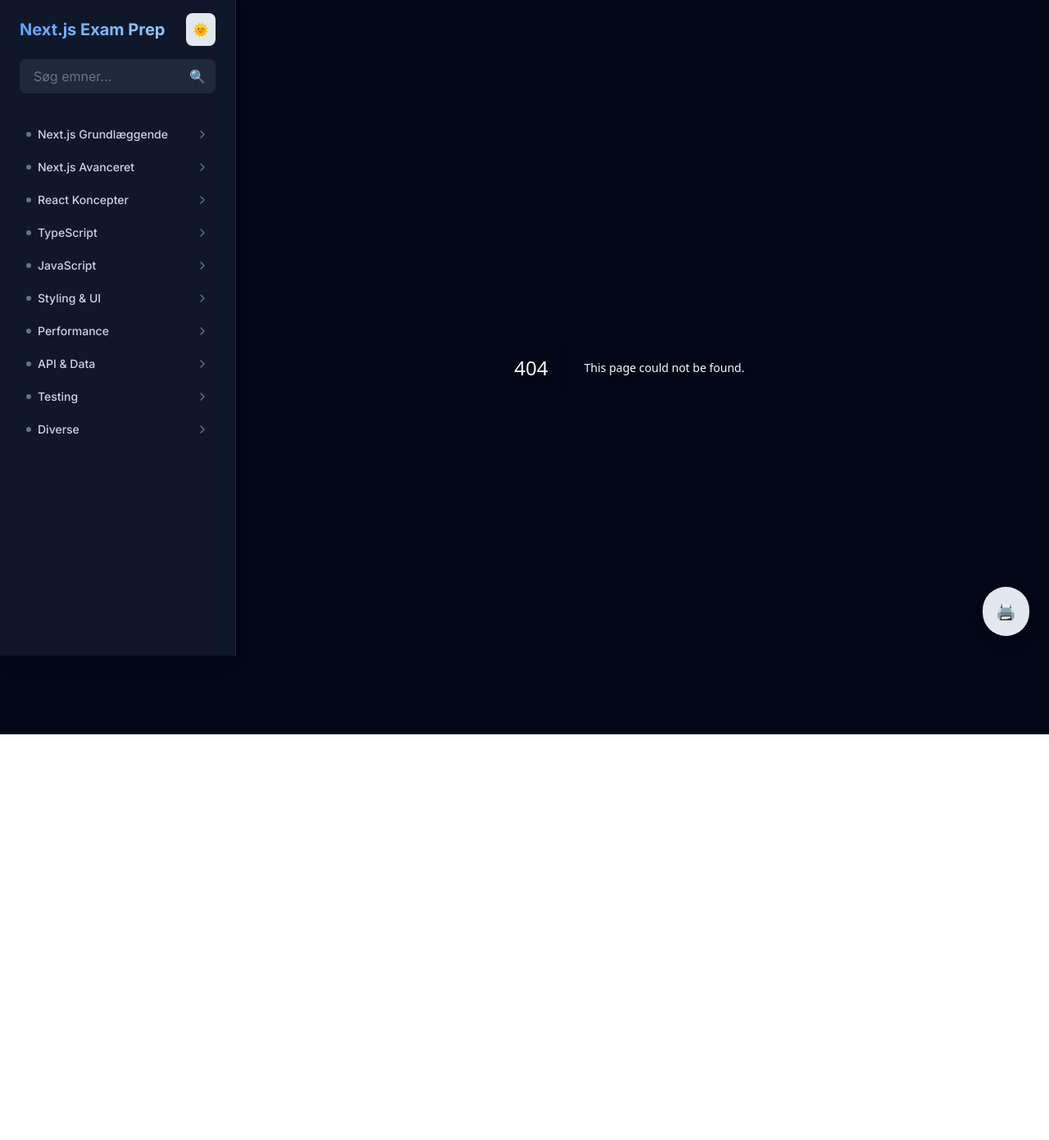
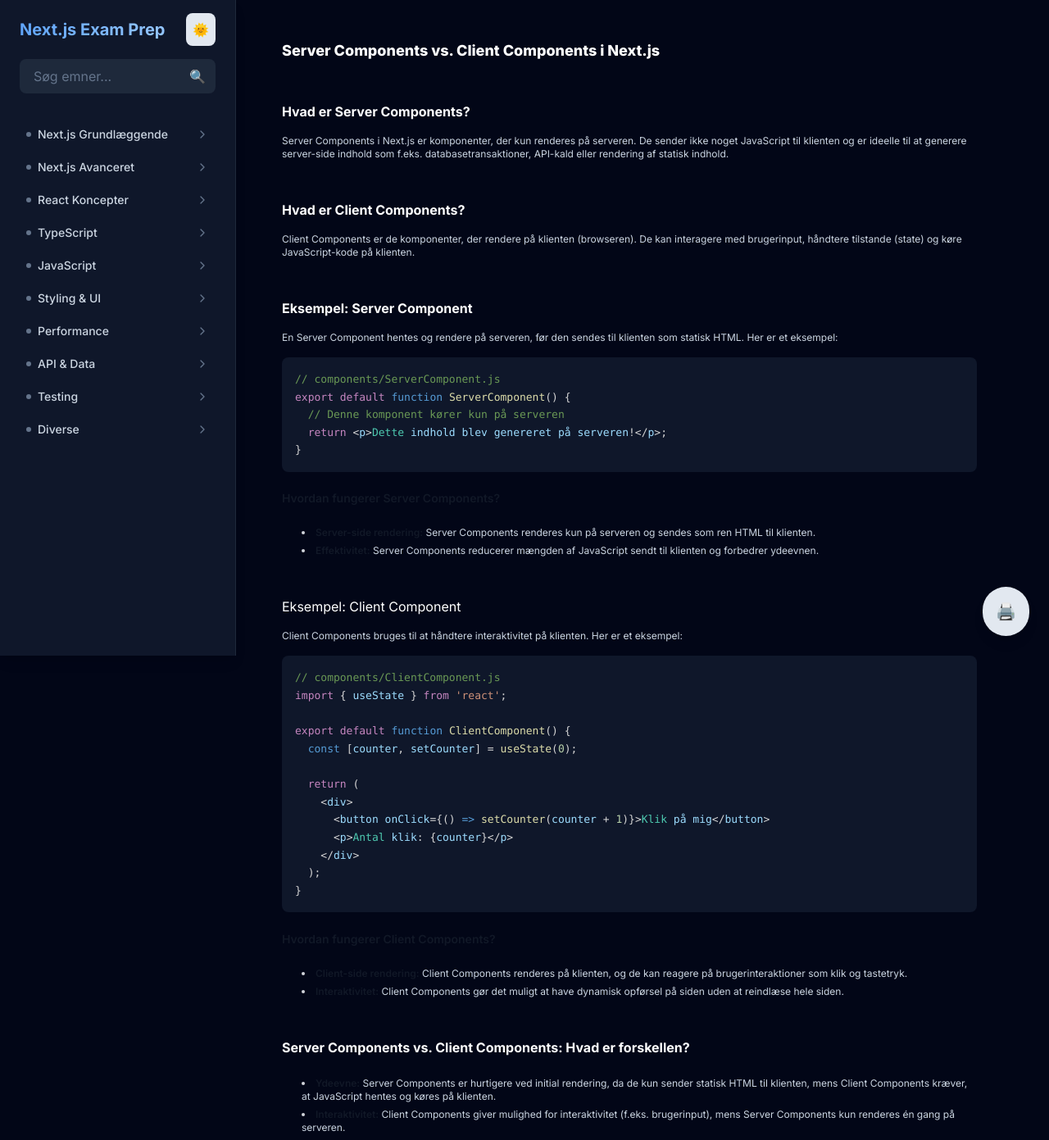
Before and after one commit to Lucasna28/next-exam-prep, a Next.js app: page /topics/next/general/server-client-components in a window 1280 px wide. Before the commit this address had no page. Shown: the top 1391 px of the page at 82% size. Before the commit the page ends 896 px from the top, so only its background shows below. Built offline with nearby package versions, Linux system fonts and the light colour scheme.

Commit message:
isr+sccPages+mapper+færdig

```diff
--- /dev/null
+++ b/src/app/topics/next/general/isr/page.tsx
@@ -0,0 +1,77 @@
+import CodeBlock from "@/components/CodeBlock";
+
+export default function ISRPage() {
+  return (
+    <div className="prose lg:prose-xs">
+      <h1 className="text-lg">Incremental Static Regeneration (ISR) i Next.js</h1>
+
+      <h2 className="text-base">Hvad er Incremental Static Regeneration?</h2>
+      <p className="text-xs">
+        Incremental Static Regeneration (ISR) giver mulighed for at opdatere statisk genererede sider uden at bygge hele appen på ny. Det betyder, at du kan regenerere en statisk side baseret på en tidsplan (f.eks. hvert 10. sekund), hvilket er effektivt for sider med dynamisk indhold.
+      </p>
+
+      <h2 className="text-base">Eksempel: Blogindlæg med ISR</h2>
+      <p className="text-xs">
+        Brug `getStaticProps` med `revalidate` for at opdatere dine sider periodisk, uden at rebuild'e hele appen. Her er et eksempel på, hvordan du kan hente blogindlæg og bruge ISR:
+      </p>
+
+      <CodeBlock
+        code={`// pages/posts/[slug].tsx
+export async function getStaticProps({ params }) {
+  const res = await fetch(\`https://api.example.com/posts/\${params.slug}\`);
+  const post = await res.json();
+
+  return {
+    props: { post },
+    revalidate: 10, // Regenerér denne side hvert 10. sekund
+  };
+}
+
+export default function Post({ post }) {
+  return <h1>{post.title}</h1>;
+}
+
+// URL: /posts/min-første-post
+// Vis: "Post: min-første-post"`}
+        language="typescript"
+      />
+
+      <h3 className="text-sm">Hvordan fungerer det?</h3>
+      <ul className="text-xs">
+        <li><strong>Revalidate:</strong> Denne indstilling bestemmer, hvor ofte siden skal regenereres i baggrunden. I dette tilfælde regenereres den hvert 10. sekund.</li>
+        <li><strong>getStaticProps:</strong> Bruges til at hente data på build-tidspunktet og med ISR for at opdatere siden løbende.</li>
+      </ul>
+
+      <h5 className="text-base">Eksempel: Produktsider med ISR</h5>
+      <p className="text-xs">
+        ISR kan også bruges til produktsider, hvor produktdata opdateres periodisk. Her er et eksempel på en produktside, der anvender ISR:
+      </p>
+
+      <CodeBlock
+        code={`// pages/products/[id].tsx
+export async function getStaticProps({ params }) {
+  const res = await fetch(\`https://api.example.com/products/\${params.id}\`);
+  const product = await res.json();
+
+  return {
+    props: { product },
+    revalidate: 30, // Regenerér denne side hvert 30. sekund
+  };
+}
+
+export default function Product({ product }) {
+  return <h1>{product.name}</h1>;
+}
+
+// URL: /products/123
+// Vis: "Produkt: Product 123"`}
+        language="typescript"
+      />
+
+      <h2 className="text-base">Konklusion</h2>
+      <p className="text-xs">
+        Incremental Static Regeneration giver dig mulighed for at holde statisk genererede sider opdaterede uden at skulle rebuild'e hele appen. Det er især nyttigt til sider, der opdateres ofte, såsom blogindlæg eller produktsider, og giver en god balance mellem ydeevne og opdatering af indhold.
+      </p>
+    </div>
+  );
+}
--- /dev/null
+++ b/src/app/topics/next/general/server-client-components/page.tsx
@@ -0,0 +1,79 @@
+import CodeBlock from "@/components/CodeBlock";
+
+export default function ComponentsPage() {
+  return (
+    <div className="prose lg:prose-xs">
+      <h1 className="text-lg">Server Components vs. Client Components i Next.js</h1>
+
+      <h2 className="text-base">Hvad er Server Components?</h2>
+      <p className="text-xs">
+        Server Components i Next.js er komponenter, der kun renderes på serveren. De sender ikke noget JavaScript til klienten og er ideelle til at generere server-side indhold som f.eks. databasetransaktioner, API-kald eller rendering af statisk indhold.
+      </p>
+
+      <h2 className="text-base">Hvad er Client Components?</h2>
+      <p className="text-xs">
+        Client Components er de komponenter, der rendere på klienten (browseren). De kan interagere med brugerinput, håndtere tilstande (state) og køre JavaScript-kode på klienten.
+      </p>
+
+      <h2 className="text-base">Eksempel: Server Component</h2>
+      <p className="text-xs">
+        En Server Component hentes og rendere på serveren, før den sendes til klienten som statisk HTML. Her er et eksempel:
+      </p>
+
+      <CodeBlock
+        code={`// components/ServerComponent.js
+export default function ServerComponent() {
+  // Denne komponent kører kun på serveren
+  return <p>Dette indhold blev genereret på serveren!</p>;
+}`}
+        language="javascript"
+      />
+
+      <h3 className="text-sm">Hvordan fungerer Server Components?</h3>
+      <ul className="text-xs">
+        <li><strong>Server-side rendering:</strong> Server Components renderes kun på serveren og sendes som ren HTML til klienten.</li>
+        <li><strong>Effektivitet:</strong> Server Components reducerer mængden af JavaScript sendt til klienten og forbedrer ydeevnen.</li>
+      </ul>
+
+      <h5 className="text-base">Eksempel: Client Component</h5>
+      <p className="text-xs">
+        Client Components bruges til at håndtere interaktivitet på klienten. Her er et eksempel:
+      </p>
+
+      <CodeBlock
+        code={`// components/ClientComponent.js
+import { useState } from 'react';
+
+export default function ClientComponent() {
+  const [counter, setCounter] = useState(0);
+
+  return (
+    <div>
+      <button onClick={() => setCounter(counter + 1)}>Klik på mig</button>
+      <p>Antal klik: {counter}</p>
+    </div>
+  );
+}`}
+        language="javascript"
+      />
+
+      <h3 className="text-sm">Hvordan fungerer Client Components?</h3>
+      <ul className="text-xs">
+        <li><strong>Client-side rendering:</strong> Client Components renderes på klienten, og de kan reagere på brugerinteraktioner som klik og tastetryk.</li>
+        <li><strong>Interaktivitet:</strong> Client Components gør det muligt at have dynamisk opførsel på siden uden at reindlæse hele siden.</li>
+      </ul>
+
+      <h2 className="text-base">Server Components vs. Client Components: Hvad er forskellen?</h2>
+      <ul className="text-xs">
+        <li><strong>Ydeevne:</strong> Server Components er hurtigere ved initial rendering, da de kun sender statisk HTML til klienten, mens Client Components kræver, at JavaScript hentes og køres på klienten.</li>
+        <li><strong>Interaktivitet:</strong> Client Components giver mulighed for interaktivitet (f.eks. brugerinput), mens Server Components kun renderes én gang på serveren.</li>
+        <li><strong>Brugstilfælde:</strong> Server Components egner sig godt til datadrevet indhold og API-kald, mens Client Components er bedst til dynamiske grænseflader og brugerinteraktion.</li>
+      </ul>
+
+      <h2 className="text-base">Konklusion</h2>
+      <p className="text-xs">
+        Både Server Components og Client Components har deres fordele afhængigt af situationen. Ved at bruge Server Components kan du optimere ydeevnen ved at sende mindre JavaScript til klienten, mens Client Components giver dig mulighed for at skabe dynamiske og interaktive brugergrænseflader.
+      </p>
+    </div>
+  );
+}
```
